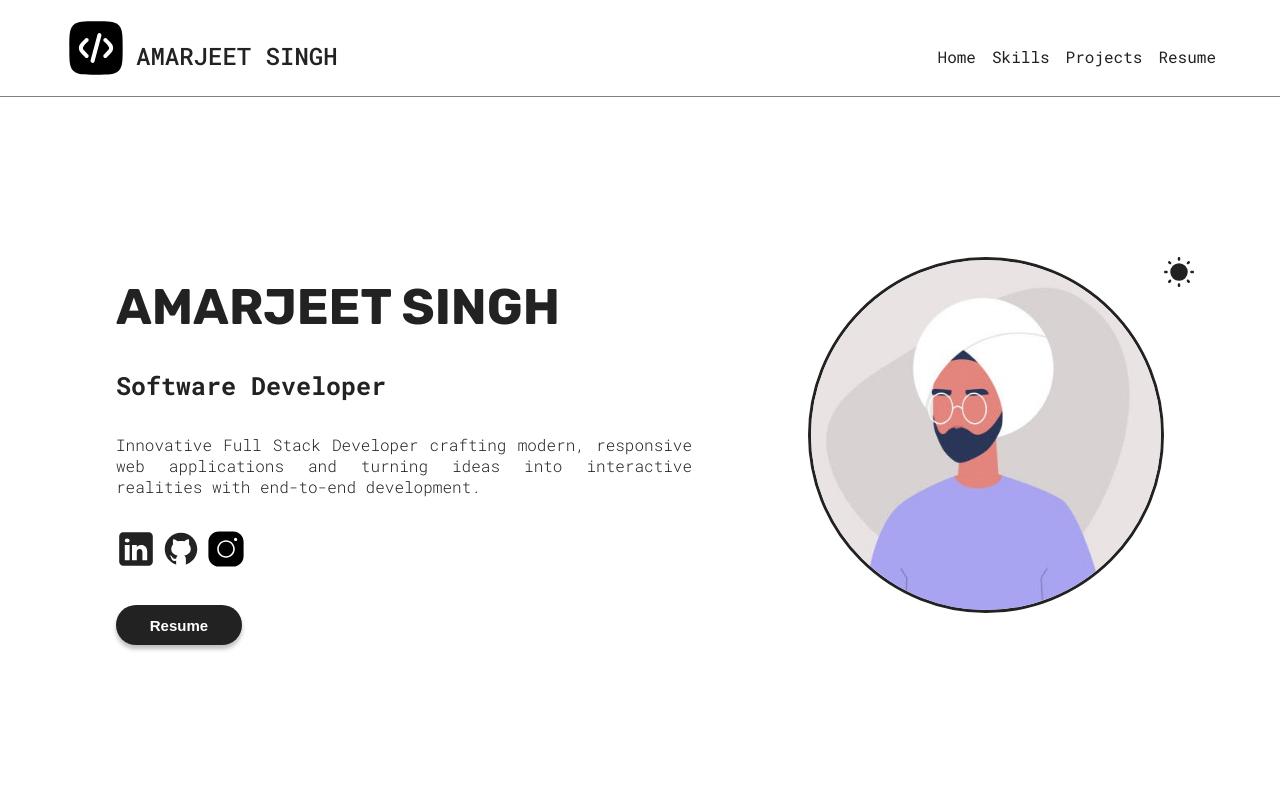
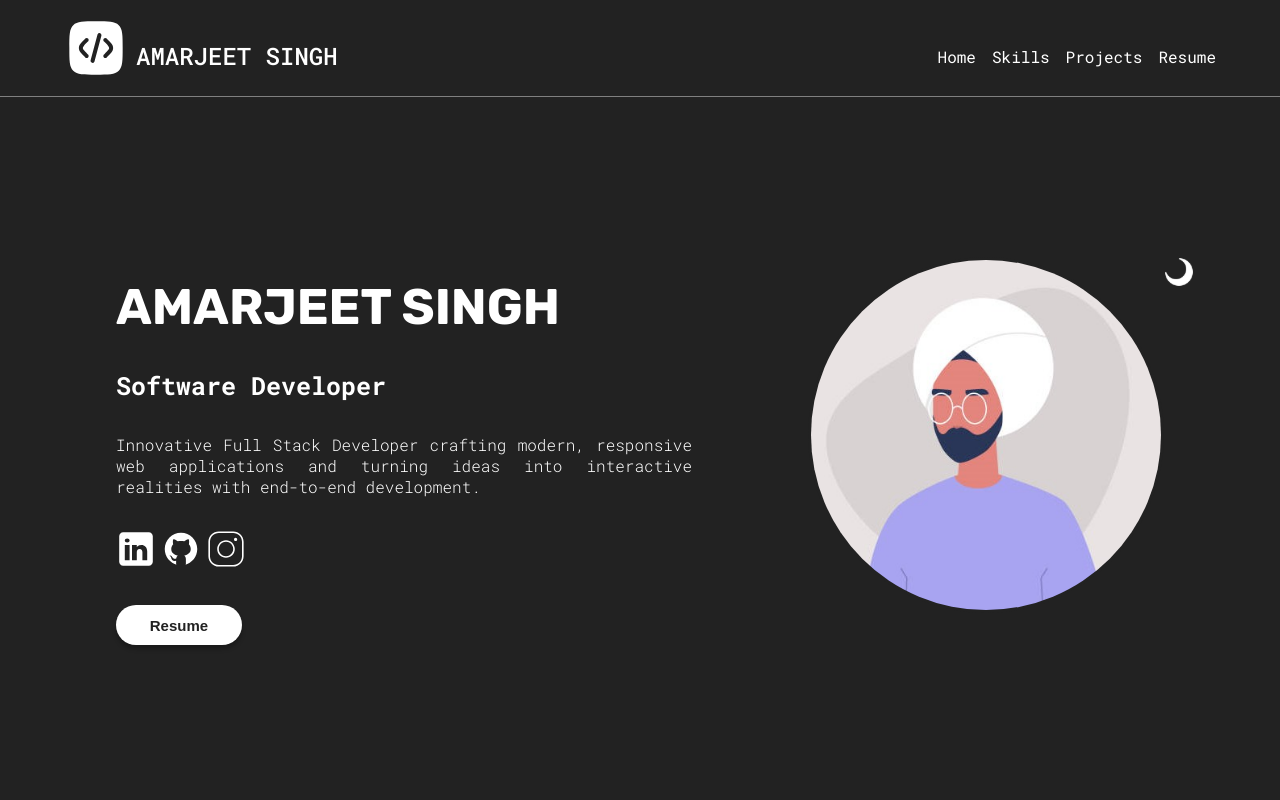
Before and after one commit to amarjeetsingh7503/portfolio-website, a React (Vite) app: page / in a window 1280 px wide. Shown: the top 800 px of the page. Built offline with nearby package versions, Linux system fonts and the light colour scheme.

Commit message:
Optimized code

```diff
--- a/src/common/ThemeContext.jsx
+++ b/src/common/ThemeContext.jsx
@@ -4,26 +4,26 @@ const ThemeContext = createContext();
 
 export const useTheme = () => {
   return useContext(ThemeContext);
-}
+};
 
 export const ThemeProvider = ({ children }) => {
   const [theme, setTheme] = useState(
-        () => localStorage.getItem('theme') || 'light'
+    () => localStorage.getItem("theme") || "dark"
   );
 
   useEffect(() => {
-        document.body.setAttribute('data-theme', theme);
-        localStorage.setItem('theme', theme);
+    document.body.setAttribute("data-theme", theme);
+    localStorage.setItem("theme", theme);
   }, [theme]);
 
   const toggleTheme = () => {
     // console.log("theme change")
-        setTheme((currTheme) => (currTheme === 'light' ? 'dark' : 'light'));
-    }
+    setTheme((currTheme) => (currTheme === "light" ? "dark" : "light"));
+  };
 
   return (
     <ThemeContext.Provider value={{ theme, toggleTheme }}>
       {children}
     </ThemeContext.Provider>
   );
-}
+};
```
Lines whose indentation alone changed are shown as unchanged.
